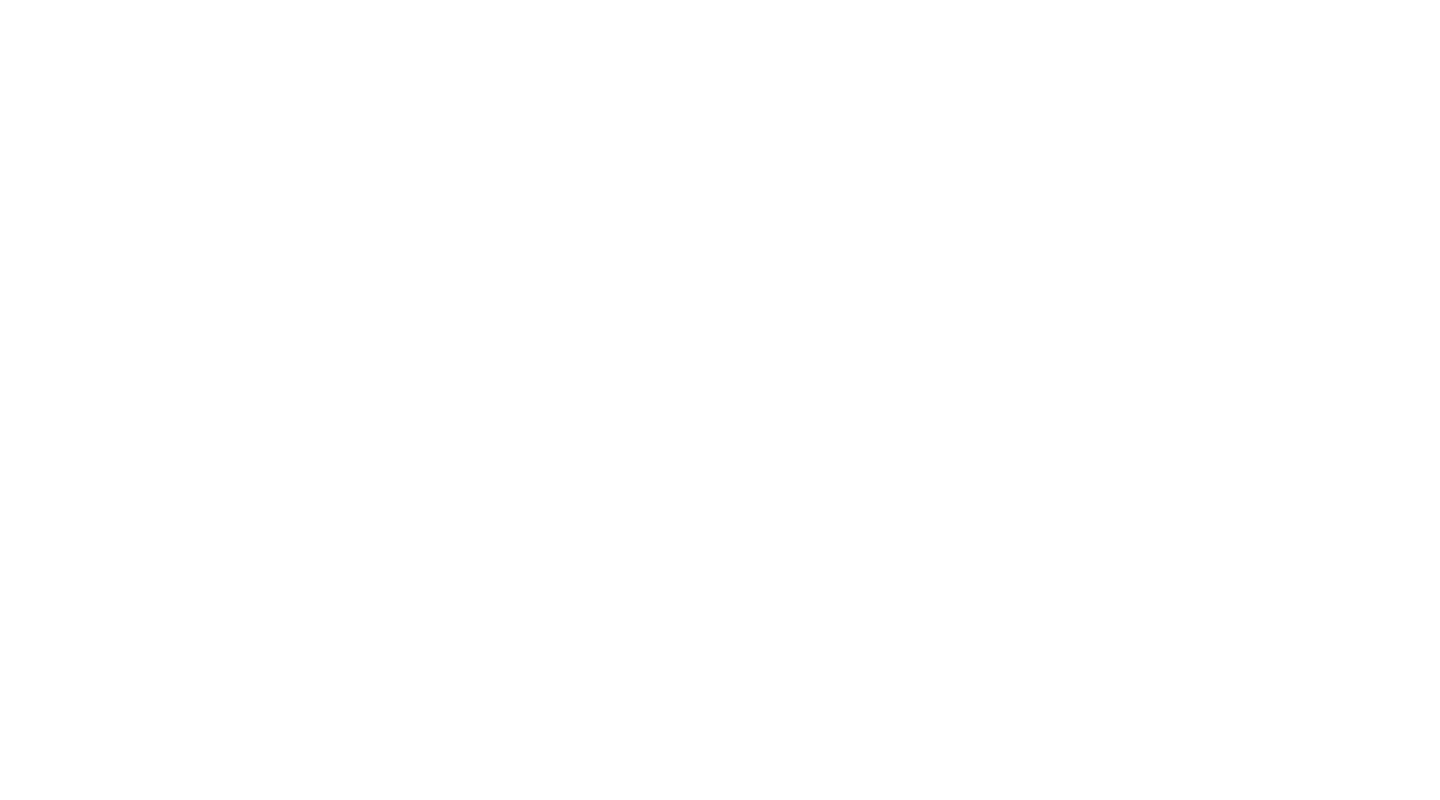
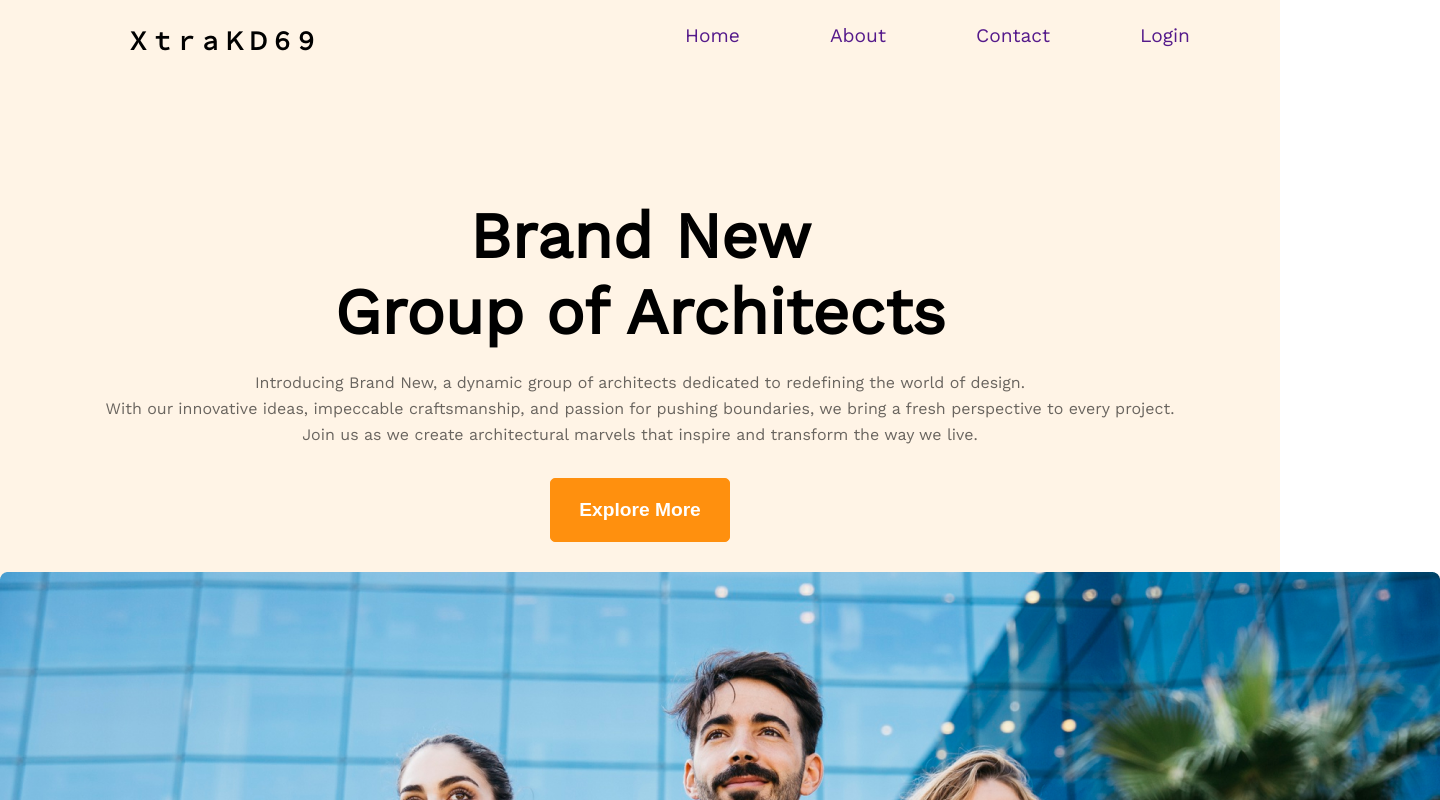
Before and after one commit to nabilhossain018/milestone-2-project, a plain HTML site: page Xtra_KD_69/index.html in a window 1280 px wide. Shown: the top 800 px of the page, 1440 px wide, since content can reach past the window. Drawn offline with nearby package versions, Linux system fonts and the light colour scheme.

Commit message:
added header and banner

```diff
--- a/Xtra_KD_69/index.css
+++ b/Xtra_KD_69/index.css
@@ -0,0 +1,65 @@
+@import url('https://fonts.googleapis.com/css2?family=Work+Sans&display=swap');
+
+*{
+    margin: 0px;
+    padding: 0px;
+}
+body{
+    font-family:'Work Sans', sans-serif;
+}
+/* header nav related styles */
+
+.header-nav{
+    display: flex;
+    justify-content: space-between;
+    background: rgba(255, 144, 14, 0.10);
+}
+.header-nav > h3 {
+    margin: 22px 1px 0px 126px;
+    padding: 0px 0px 25px 0px;
+    font-size: x-large;
+}
+.header-nav > ul {
+    display: flex;
+    justify-content: space-between;
+    list-style: none;
+    margin: 24px 0px 0px 0px;
+    font-size: larger;
+
+}
+.header-nav > ul > li{
+    padding: 0px 90px 0px 0px;
+}
+.header-nav > ul > li > a{
+    text-decoration: none;
+}
+/* header banner related styles */
+.banner{
+    background: rgba(255, 144, 14, 0.10);
+    text-align: center;
+    /* align-items: center; */
+}
+.banner > h1{
+font-size: 64px;
+padding: 116px 0px 20px 0px;
+}
+.banner > p{
+line-height: 26px;
+color: rgba(0, 0, 0, 0.589);
+}
+.button{
+    margin: 30px 0px 30px 0px;
+}
+.button > button {
+    width: 180px;
+    height: 64px;
+    border: 1px solid #FF900E;
+    border-radius: 5px;
+    color: white;
+    font-size: larger;
+    font-weight: bold;
+    background-color:#FF900E ;
+}
+.banner-image{
+    padding-bottom: 45px;
+}
--- a/Xtra_KD_69/index.html
+++ b/Xtra_KD_69/index.html
@@ -4,9 +4,68 @@
     <meta charset="UTF-8">
     <meta name="viewport" content="width=device-width, initial-scale=1.0">
     <title>Xtra_KD_69</title>
+    <link rel="shortcut icon" href="Group 59 copy.png" type="image/x-icon">
     <link rel="stylesheet" href="index.css">
 </head>
 <body>
+    <!-- header section -->
+    <header>
+        <!-- header nav -->
+<nav class="header-nav">
+    <h3>
+        ＸｔｒａＫＤ６９
+    </h3>
+    <ul>
+        <li>
+            <a href="">
+                Home
+             </a>
+        </li>
+        <li>
+            <a href="">
+              About
+            </a>
+        </li>
+        <li>
+            <a href="">
+             Contact
+            </a>
+        </li>
+        <li>
+            <a href="">
+              Login
+            </a>
+        </li>
+    </ul>
+</nav>
+<!-- header banner -->
+<div class="banner">
+    <h1>
+        Brand New <br>
+Group of Architects
 
+    </h1>
+    <p>
+        Introducing Brand New, a dynamic group of architects dedicated to redefining the world of design. <br> With our innovative ideas, impeccable craftsmanship, and passion for pushing boundaries, we bring a fresh perspective to every project. <br> Join us as we create architectural marvels that inspire and transform the way we live.
+    </p>
+    <div class="button">
+        <button>Explore More</button>
+
+    </div>
+    <div class="banner-image">
+<img src="images/banner.png" alt="">
+    </div>
+</div>
+    </header>
+
+
+    <main>
+
+    </main>
+
+
+    <footer>
+
+    </footer>
 </body>
 </html>
```
Also changed, not shown: Flower Asset/Group 59 copy.png (added), Xtra_KD_69/images/Group 59 copy.png (added), Xtra_KD_69/images/architect.png (added), Xtra_KD_69/images/banner.png (added), Xtra_KD_69/images/icons/customers.png (added), Xtra_KD_69/images/icons/email.png (added), Xtra_KD_69/images/icons/projects.png (added), Xtra_KD_69/images/icons/ribon.png (added), Xtra_KD_69/images/sponsors/amazon.png (added), Xtra_KD_69/images/sponsors/figma.png (added), Xtra_KD_69/images/sponsors/google.png (added), Xtra_KD_69/images/sponsors/spotify.png (added), Xtra_KD_69/images/sponsors/telerama.png (added), Xtra_KD_69/images/team1.png (added), 3 more files.
